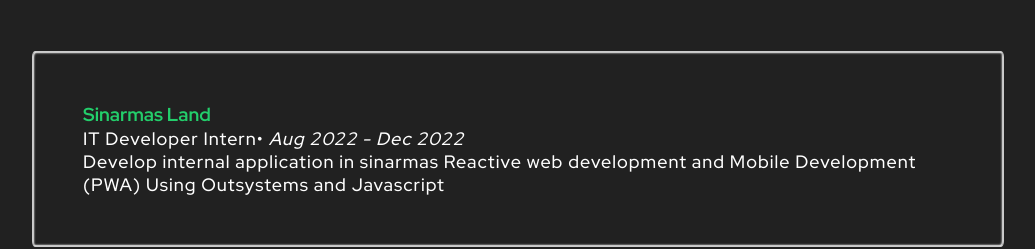
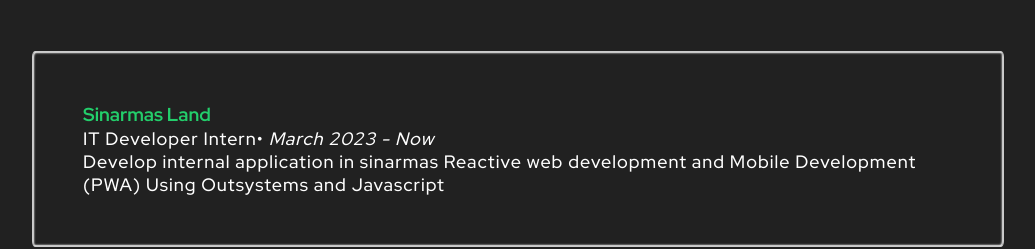
Before and after one commit to dzoxploit/didinnuryahya-web, a React (Create React App) app: page / in a window 1280 px wide. Shown: the part 1449-1698 px from the top of the page, without its empty margins (118-1153 px from the left). Built offline with nearby package versions, Linux system fonts and the light colour scheme.

Commit message:
perbaikan

```diff
--- a/src/components/Work/Work.tsx
+++ b/src/components/Work/Work.tsx
@@ -28,7 +28,7 @@
                   <h3>Sinarmas Land</h3>
                   <p className="info">
                     IT Developer Intern<span>&bull;</span>{" "}
-                    <em className="date">Aug 2022 - Dec 2022</em>
+                    <em className="date">March 2023 - Now</em>
                   </p>
                   <p>
                     Develop internal application in sinarmas Reactive web
```
